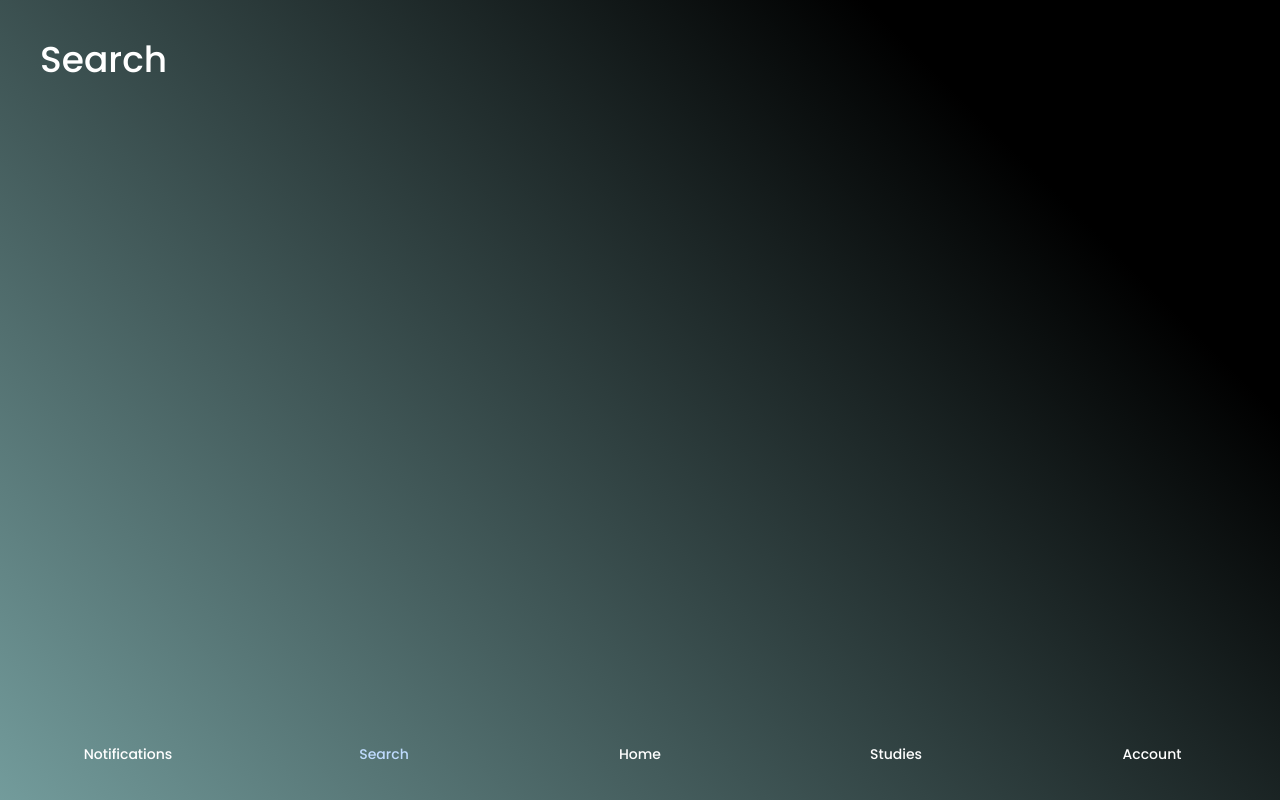
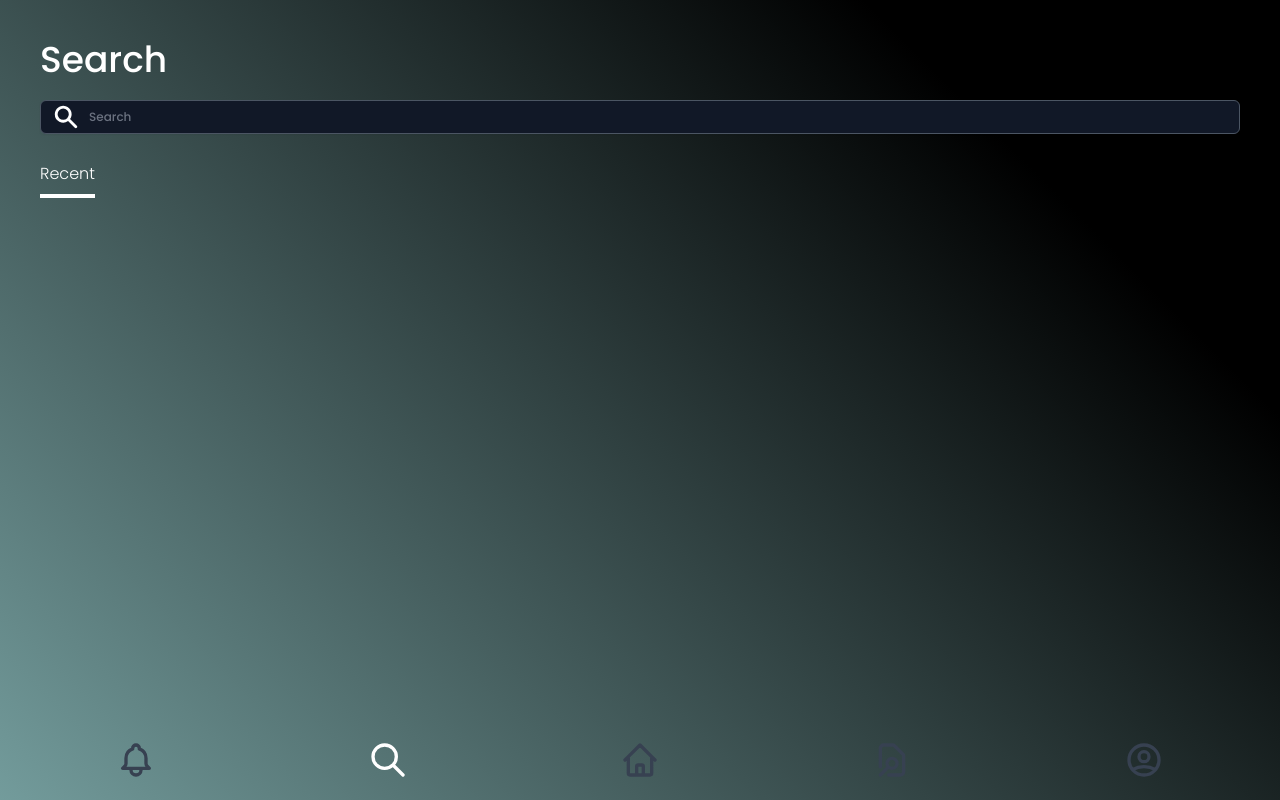
Before and after one commit to sammyshows/investify, a Vue app: page /search in a window 1280 px wide. Built offline with nearby package versions, Linux system fonts and the light colour scheme.

Commit message:
Styled navigation bar and added search bar

```diff
--- a/package.json
+++ b/package.json
@@ -7,10 +7,11 @@
     "build": "vue-cli-service build"
   },
   "dependencies": {
+    "@heroicons/vue": "^1.0.5",
     "@tailwindcss/forms": "^0.4.0",
+    "@tailwindcss/postcss7-compat": "^2.0.2",
     "autoprefixer": "^9",
     "postcss": "^7",
-    "@tailwindcss/postcss7-compat": "^2.0.2",
     "tailwindcss": "npm:@tailwindcss/postcss7-compat@^2.0.2",
     "vue": "^3.0.0",
     "vue-router": "^4.0.12"
--- a/src/components/NavigationBar.vue
+++ b/src/components/NavigationBar.vue
@@ -1,33 +1,25 @@
 <template>
   <div>
     <div class="sm:block">
-      <div>
-        <nav class="flex" aria-label="Tabs">
-          <a v-for="tab in tabs" :key="tab.name" :href="tab.href" :class="[tab.current ? 'text-blue-200' : 'hover:text-gray-700', 'w-1/4 py-4 px-1 text-center font-medium text-white text-sm']" :aria-current="tab.current ? 'page' : undefined">
-            {{ tab.name }}
-          </a>
-        </nav>
-      </div>
+      <nav class="flex justify-around px-2.5" aria-label="Tabs">
+        <BellIcon class="h-10 w-10 text-gray-700" />
+        <SearchIcon class="h-10 w-10" />
+        <HomeIcon class="h-10 w-10 text-gray-700" />
+        <DocumentSearchIcon class="h-10 w-10 text-gray-700" />
+        <UserCircleIcon class="h-10 w-10 text-gray-700" />
+      </nav>
     </div>
   </div>
 </template>
 
 <script>
-const tabs = [
-  { name: 'Notifications', href: '#', current: false },
-  { name: 'Search', href: '#', current: true },
-  { name: 'Home', href: '#', current: false },
-  { name: 'Studies', href: '#', current: false },
-  { name: 'Account', href: '#', current: false },
-]
+import { BellIcon, SearchIcon, HomeIcon, DocumentSearchIcon, UserCircleIcon } from '@heroicons/vue/outline'
 
 export default {
   name: "NavigationBar",
 
-  setup() {
-    return {
-      tabs,
-    }
+  components: {
+    BellIcon, SearchIcon, HomeIcon, DocumentSearchIcon, UserCircleIcon
   }
 }
 </script>
--- a/src/components/PageContainer.vue
+++ b/src/components/PageContainer.vue
@@ -23,5 +23,7 @@ import NavigationBar from "../components/NavigationBar"
   #page {
     background: linear-gradient(225deg, hsla(0, 0%, 0%, 1) 20%, hsla(180, 17%, 53%, 1) 100%);
     font-family: Poppins;
+    font-weight: 300;
+    color: white;
   }
 </style>
--- a/src/components/PageTitle.vue
+++ b/src/components/PageTitle.vue
@@ -1,5 +1,5 @@
 <template>
-  <h1 class="text-white text-4xl font-medium">{{ pageTitle }}</h1>
+  <h1 class="text-4xl font-medium mb-5">{{ pageTitle }}</h1>
 </template>
 
 <script lang="ts">
--- a/src/views/Search.vue
+++ b/src/views/Search.vue
@@ -1,18 +1,28 @@
 <template>
   <PageContainer>
     <PageTitle pageTitle="Search" />
+
+    <div class="mt-1 relative rounded shadow-sm mb-5">
+      <div class="absolute inset-y-0 left-0 px-3 flex items-center pointer-events-none">
+        <SearchIcon class="h-7 w-7" aria-hidden="true" />
+      </div>
+      <input type="text" name="search" placeholder="Search" class="focus:ring-indigo-500 focus:border-indigo-500 block bg-gray-900 w-full pl-12 text-xs border-gray-600 rounded-md" />
+    </div>
+
+    <h2 class="py-2 border-b-4 border-white w-max">Recent</h2>
   </PageContainer>
 </template>
 
 <script>
 import PageContainer from "../components/PageContainer"
 import PageTitle from "../components/PageTitle"
+import { SearchIcon } from '@heroicons/vue/solid'
 
 export default {
   name: "Search",
 
   components: {
-    PageContainer, PageTitle
+    PageContainer, PageTitle, SearchIcon
   }
 }
 </script>
```
Also changed, not shown: 1 other file (tests, documents, lock files or other folders).
